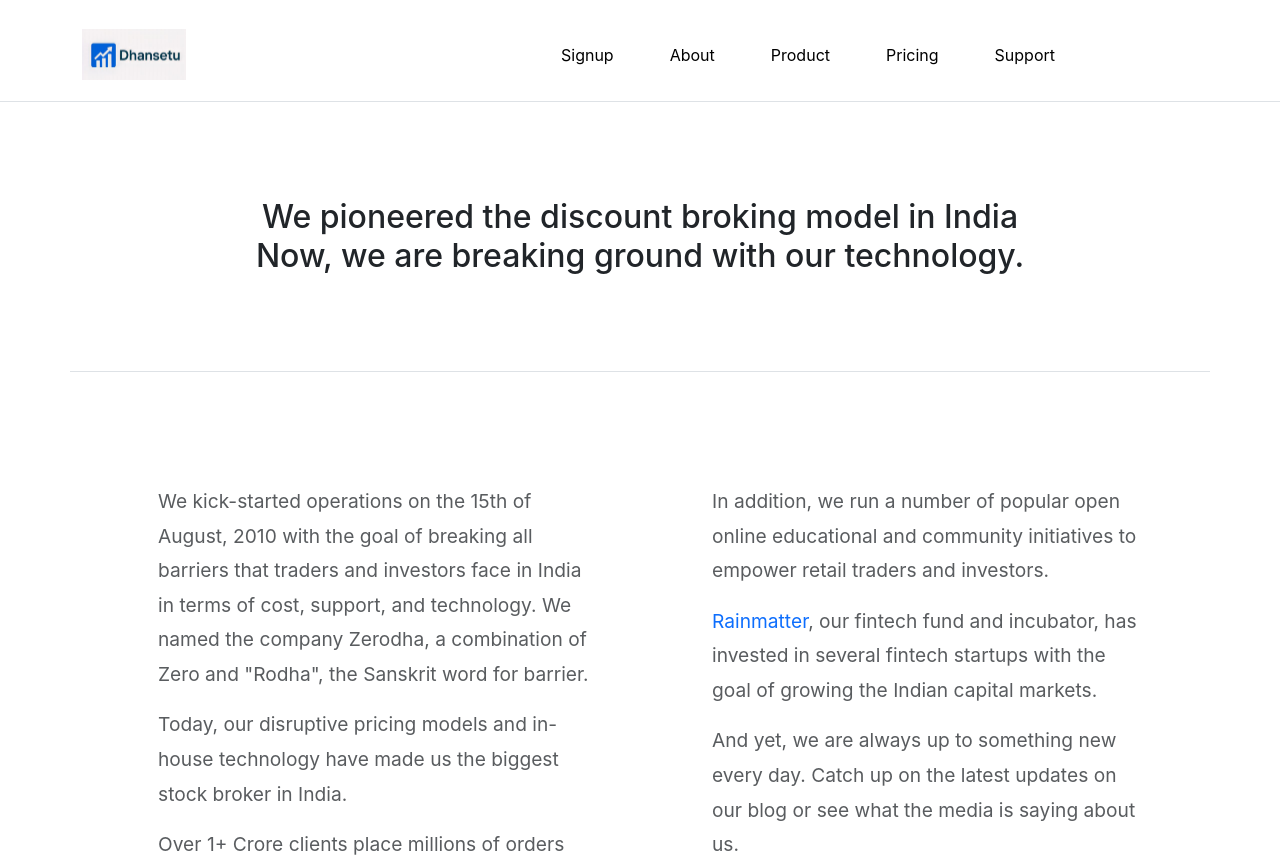
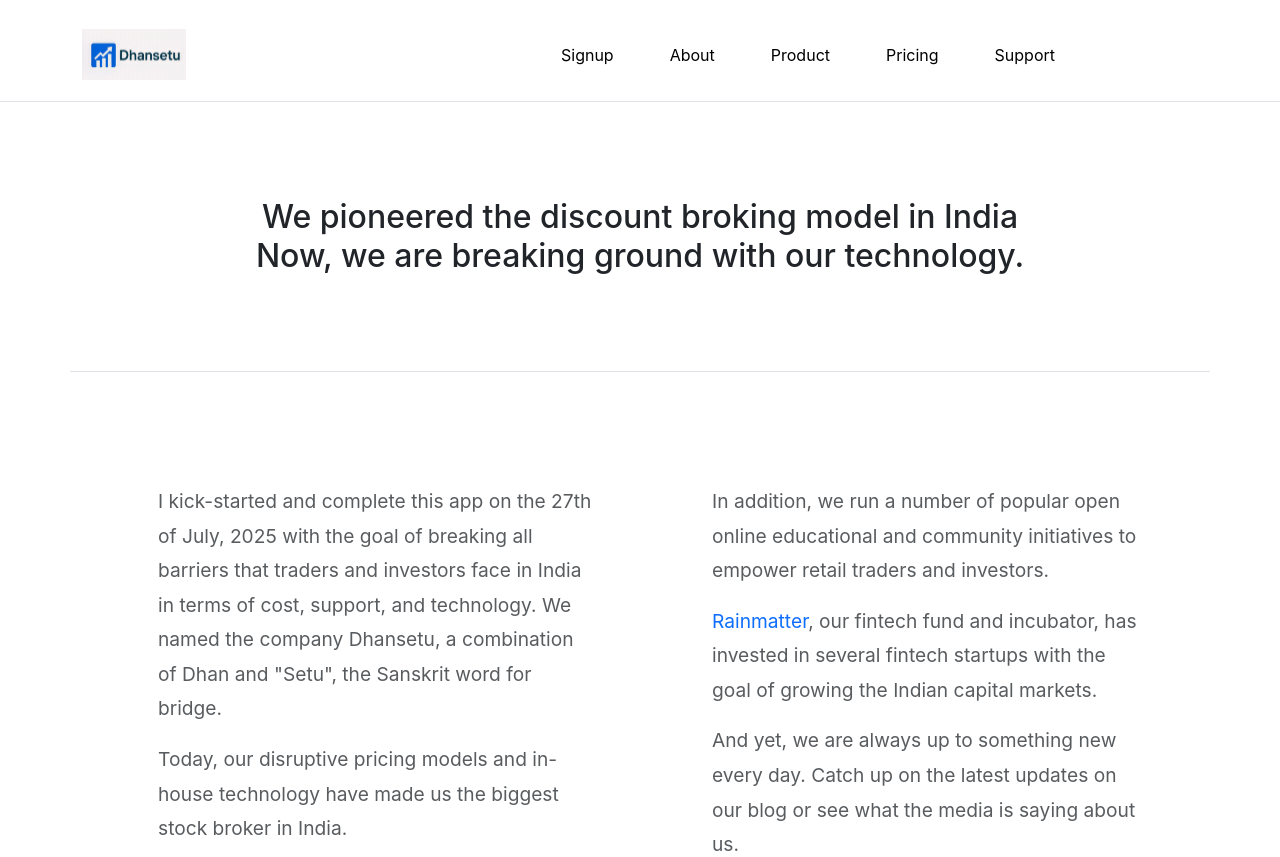
Before and after one commit to aditya1383/Stock-frontend, a React (Vite) app in the folder frontend/: page /about in a window 1280 px wide. Shown: the top 857 px of the page. Built offline with nearby package versions, Linux system fonts and the light colour scheme.

Commit message:
Update Hero.jsx
updare para

```diff
--- a/frontend/src/landing_page/about/Hero.jsx
+++ b/frontend/src/landing_page/about/Hero.jsx
@@ -10,7 +10,7 @@
 
             <div className="row mt-5 border-top p-3 mb-5">
                 <div className="col p-5 mt-5 mx-4 text-muted" style={{ lineHeight: "1.8", fontSize: "1.2em" }}>
-                    <p>We kick-started operations on the 15th of August, 2010 with the goal of breaking all barriers that traders and investors face in India in terms of cost, support, and technology. We named the company Zerodha, a combination of Zero and "Rodha", the Sanskrit word for barrier.</p>
+                    <p>I kick-started and complete this app on the 27th of July, 2025 with the goal of breaking all barriers that traders and investors face in India in terms of cost, support, and technology. We named the company Dhansetu, a combination of Dhan and "Setu", the Sanskrit word for bridge.</p>
 
                     <p>Today, our disruptive pricing models and in-house technology have made us the biggest stock broker in India.</p>
 
```
